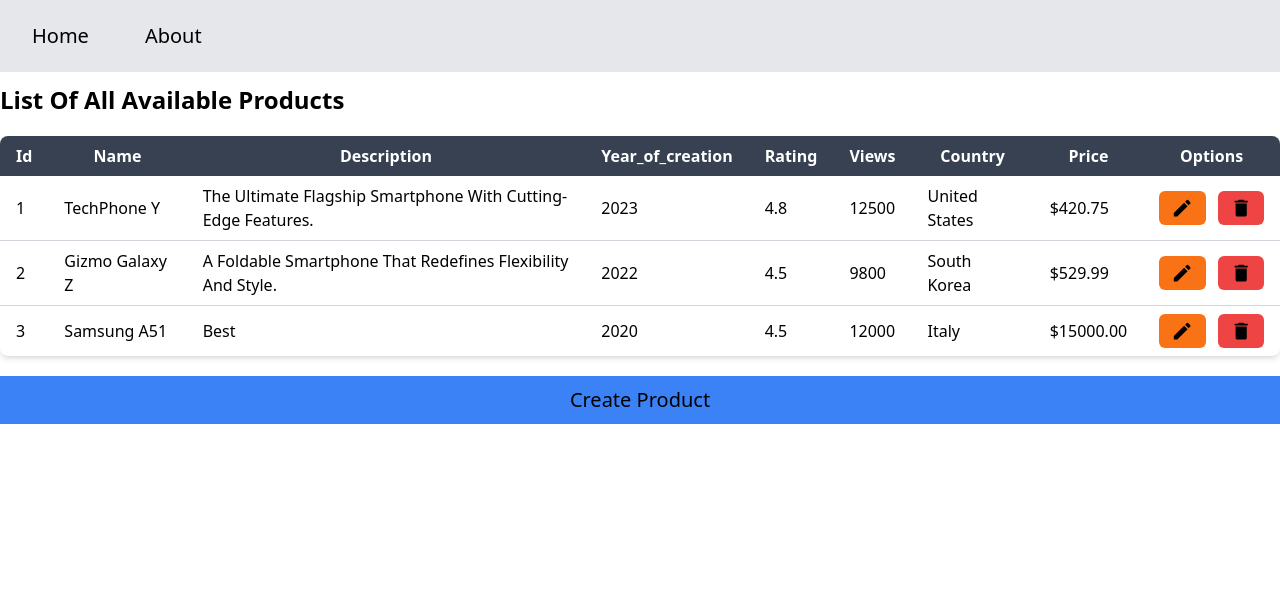
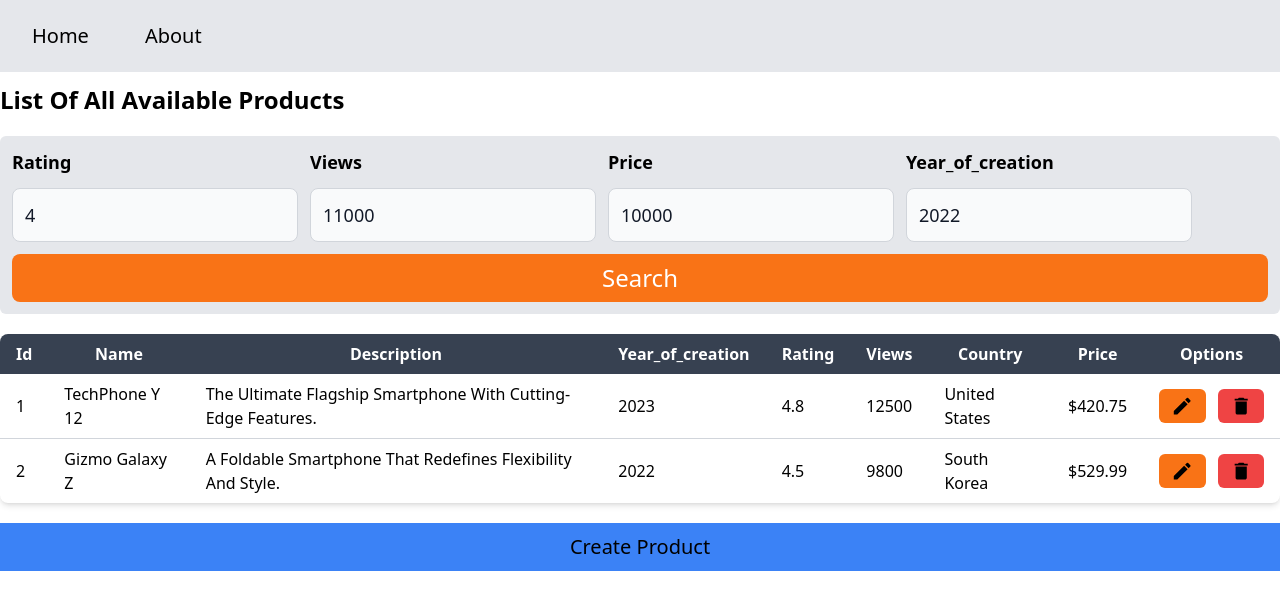
Before and after one commit to Alireza-WebDeveloper/ReactQuery-Dashboard, a React (Vite) app: page / in a window 1280 px wide. Shown: the top 610 px of the page. Built offline with nearby package versions, Linux system fonts and the light colour scheme; data requests are answered from the project's data file.

Commit message:
(Add):<-FilterProduct Form->

```diff
--- a/db.json
+++ b/db.json
@@ -2,7 +2,7 @@
   "product": [
     {
       "id": 1,
-      "name": "TechPhone Y",
+      "name": "TechPhone Y 12",
       "description": "The ultimate flagship smartphone with cutting-edge features.",
       "year_of_creation": 2023,
       "rating": 4.8,
@@ -19,16 +19,6 @@
       "views": 9800,
       "country": "South Korea",
       "price": 529.99
-    },
-    {
-      "name": "samsung A51",
-      "description": "best\n",
-      "year_of_creation": 2020,
-      "rating": 4.5,
-      "views": 12000,
-      "country": "italy",
-      "price": 15000,
-      "id": 3
     }
   ]
 }
--- /dev/null
+++ b/src/Components/Form/FilterProduct/Types.ts
@@ -0,0 +1,6 @@
+export type initialValuesState = {
+  year_of_creation: number;
+  rating: number;
+  views: number;
+  price: number;
+};
--- /dev/null
+++ b/src/Components/Form/FilterProduct/index.tsx
@@ -0,0 +1,64 @@
+import React from 'react';
+import { Formik, Form as Formik_Form } from 'formik';
+import FormikControl from '../FormikControl';
+import { initialValuesState } from './Types';
+
+// Types
+interface FilterProductProps {}
+
+const FilterProduct: React.FC<FilterProductProps> = () => {
+  const initialValues: initialValuesState = {
+    rating: 4,
+    views: 11000,
+    price: 10000,
+    year_of_creation: 2022,
+  };
+
+  const handleSubmitForm = (values: initialValuesState) => {
+    console.log(values);
+  };
+  return (
+    <Formik initialValues={initialValues} onSubmit={handleSubmitForm}>
+      {(FormikProps) => {
+        return (
+          <Formik_Form className="flex flex-wrap  items-center gap-3 p-3 bg-gray-200 rounded-md ">
+            <FormikControl
+              label="rating"
+              control="input"
+              name="rating"
+              type="number"
+            />
+            <FormikControl
+              label="views"
+              control="input"
+              name="views"
+              type="number"
+            />
+            <FormikControl
+              label="price"
+              control="input"
+              name="price"
+              type="number"
+            />
+            <FormikControl
+              label="year_of_creation"
+              control="input"
+              name="year_of_creation"
+              type="number"
+            />
+            <section className="flex  w-full col-span-3 gap-3">
+              <button
+                type="submit"
+                className="bg-orange-500 hover:bg-orange-600 capitalize w-full py-2 rounded-lg px-4 text-2xl text-white"
+              >
+                search
+              </button>
+            </section>
+          </Formik_Form>
+        );
+      }}
+    </Formik>
+  );
+};
+
+export default FilterProduct;
--- a/src/Components/Product/index.tsx
+++ b/src/Components/Product/index.tsx
@@ -3,6 +3,7 @@ import { ProductState } from '../../Model/Product';
 import ProductTable from './ProductTable';
 import Modal from '../Modal';
 import CreateProduct from '../Form/CreateProduct';
+import FilterProduct from '../Form/FilterProduct';
 
 interface ProductProps {
   products?: ProductState[];
@@ -23,6 +24,7 @@ const Product: React.FC<ProductProps> = ({ products }) => {
           List of all available products
         </h1>
       </section>
+      <FilterProduct />
       <ProductTable products={products} />
       <button
         onClick={onOpen}
```
